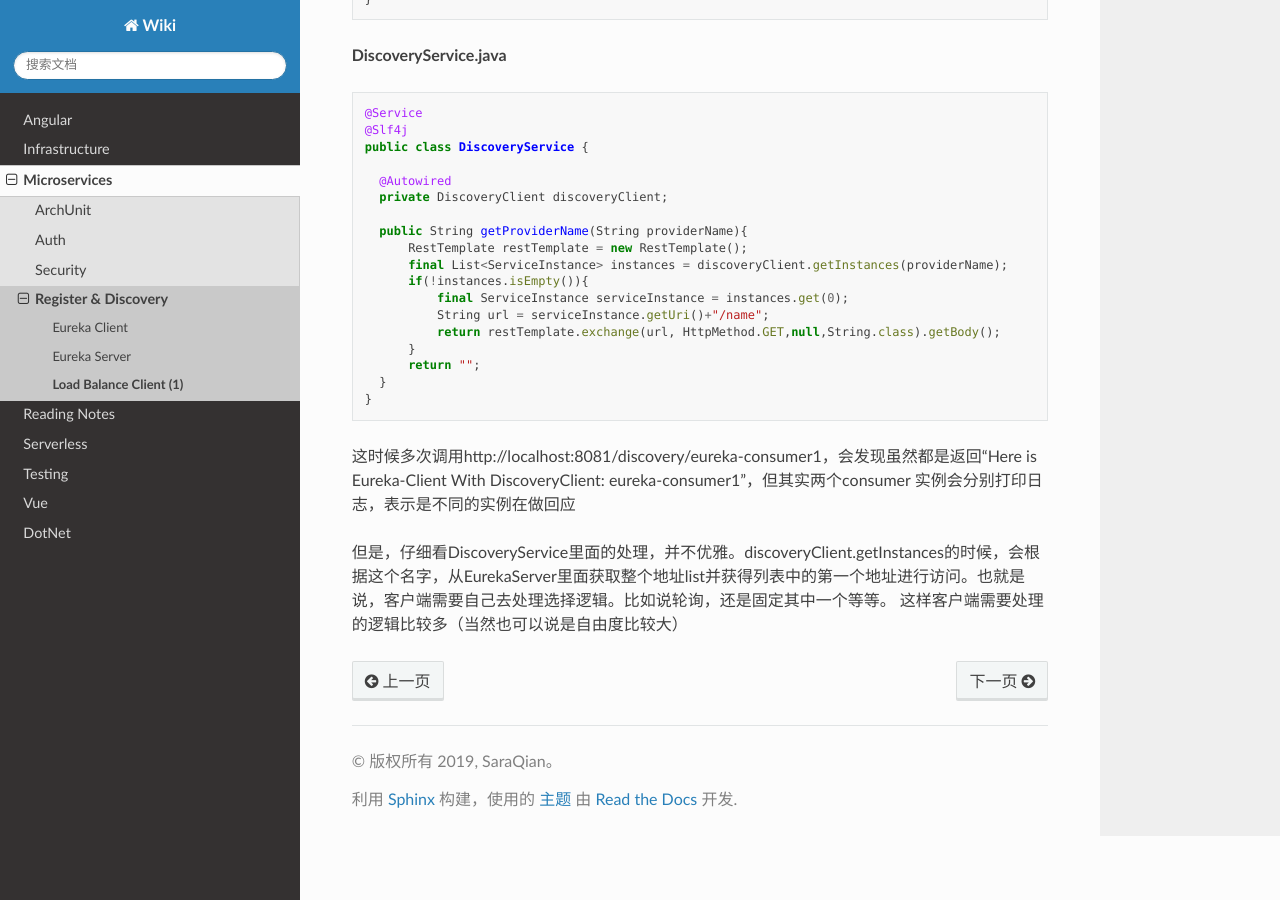
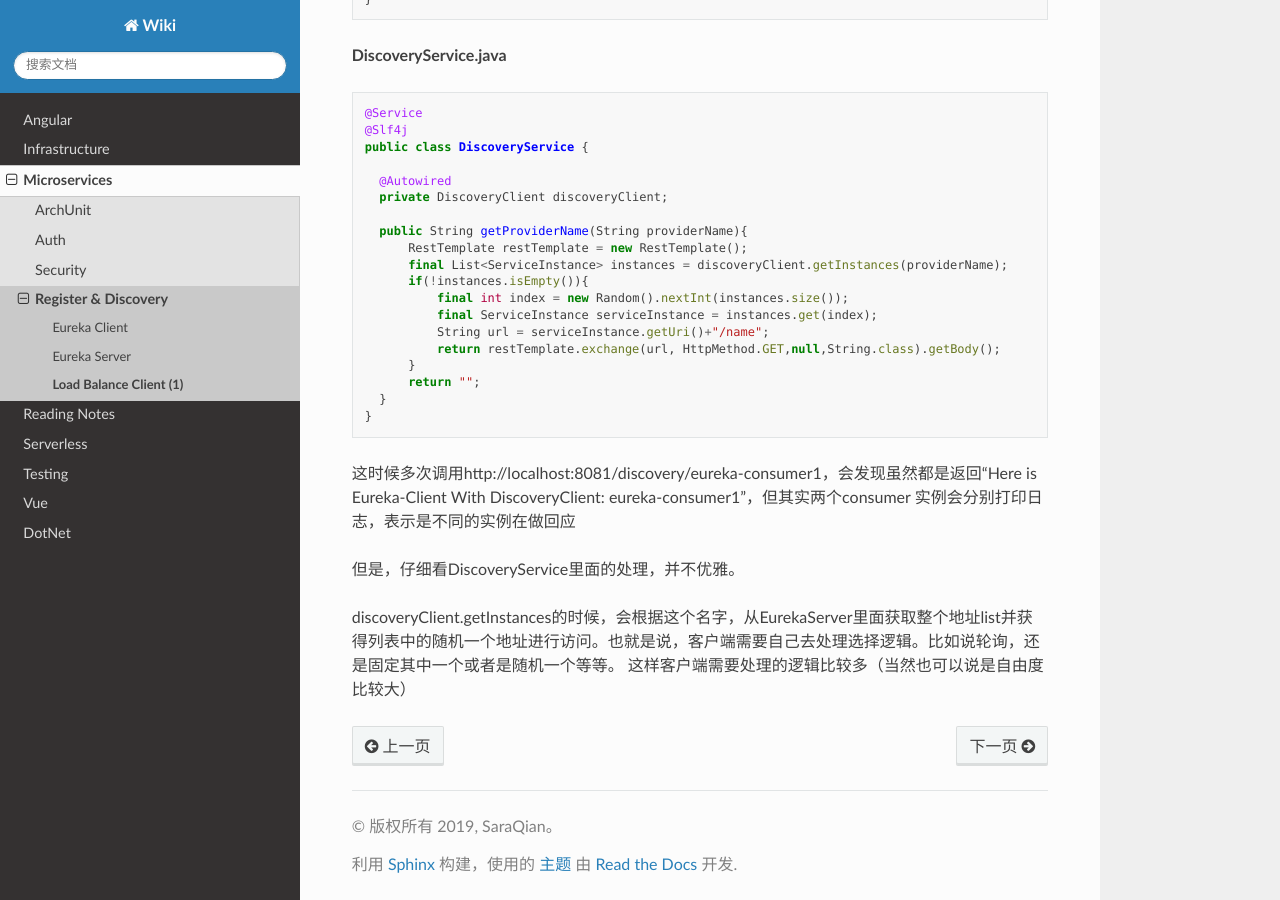
Before and after one commit to abigail830/Sphinx_wiki, a Sphinx documentation site: the page built from source/Microservices/SerRegDiscover/LoadBalance1.rst, in a window 1280 px wide and 900 px high, scrolled down 1684 px. Built offline with Sphinx 7.4.7 and the Read the Docs theme 2.0.0, drawn with Linux system fonts in a browser that asks for light colours.

Commit message:
Update LoadBalance1.rst

```diff
--- a/source/Microservices/SerRegDiscover/LoadBalance1.rst
+++ b/source/Microservices/SerRegDiscover/LoadBalance1.rst
@@ -102,7 +102,8 @@ Discovery Client Test
         RestTemplate restTemplate = new RestTemplate();
         final List<ServiceInstance> instances = discoveryClient.getInstances(providerName);
         if(!instances.isEmpty()){
-            final ServiceInstance serviceInstance = instances.get(0);
+            final int index = new Random().nextInt(instances.size());
+            final ServiceInstance serviceInstance = instances.get(index);
             String url = serviceInstance.getUri()+"/name";
             return restTemplate.exchange(url, HttpMethod.GET,null,String.class).getBody();
         }
@@ -112,7 +113,9 @@ Discovery Client Test
 
 这时候多次调用http://localhost:8081/discovery/eureka-consumer1，会发现虽然都是返回“Here is Eureka-Client With DiscoveryClient: eureka-consumer1”，但其实两个consumer 实例会分别打印日志，表示是不同的实例在做回应
 
-但是，仔细看DiscoveryService里面的处理，并不优雅。discoveryClient.getInstances的时候，会根据这个名字，从EurekaServer里面获取整个地址list并获得列表中的第一个地址进行访问。也就是说，客户端需要自己去处理选择逻辑。比如说轮询，还是固定其中一个等等。 这样客户端需要处理的逻辑比较多（当然也可以说是自由度比较大）
+但是，仔细看DiscoveryService里面的处理，并不优雅。
+
+discoveryClient.getInstances的时候，会根据这个名字，从EurekaServer里面获取整个地址list并获得列表中的随机一个地址进行访问。也就是说，客户端需要自己去处理选择逻辑。比如说轮询，还是固定其中一个或者是随机一个等等。 这样客户端需要处理的逻辑比较多（当然也可以说是自由度比较大）
 
 
 .. index:: Microservices, Springboot, Load Balance
```
